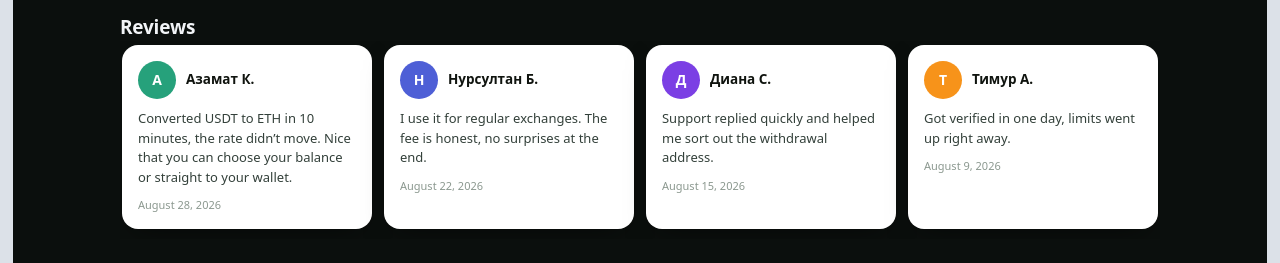
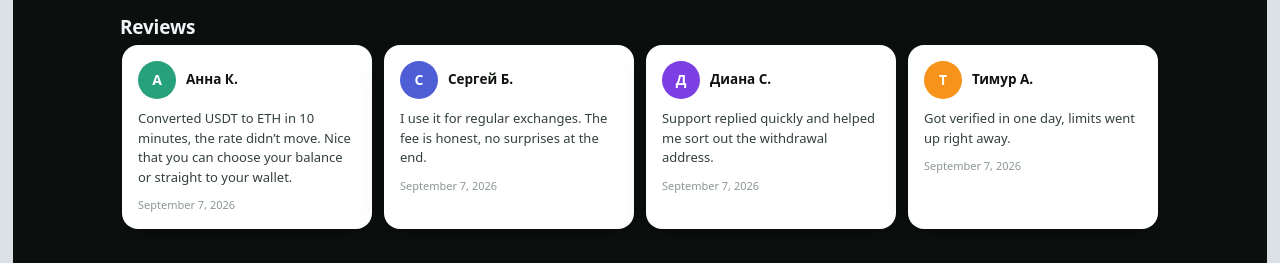
Before and after one commit to turek4578-alt/kursor13g, a Next.js app: page / in a window 1280 px wide. Shown: the part 428-691 px from the top of the page. Built offline with nearby package versions, Linux system fonts and the light colour scheme; no server answers; the database is empty.

Commit message:
Update review names and dates in page.tsx

```diff
--- a/app/page.tsx
+++ b/app/page.tsx
@@ -9,32 +9,32 @@ import { LanguageProvider, LanguageToggle, useLang } from '@/lib/i18n';
 
 const REVIEWS = [
   {
-    name: 'Азамат К.',
+    name: 'Анна К.',
     color: '#26A17B',
     ru: 'Перевёл USDT в ETH за 10 минут, курс не поплыл. Удобно, что можно на баланс, а можно сразу на кошелёк.',
     en: 'Converted USDT to ETH in 10 minutes, the rate didn\u2019t move. Nice that you can choose your balance or straight to your wallet.',
-    dateRu: '28 августа 2026', dateEn: 'August 28, 2026',
+    dateRu: '7 Сентября 2026', dateEn: 'September 7, 2026',
   },
   {
-    name: 'Нурсултан Б.',
+    name: 'Сергей Б.',
     color: '#4E5FD6',
     ru: 'Пользуюсь для регулярного обмена. Комиссия честная, без сюрпризов в конце.',
     en: 'I use it for regular exchanges. The fee is honest, no surprises at the end.',
-    dateRu: '22 августа 2026', dateEn: 'August 22, 2026',
+    dateRu: '7 Сентября 2026', dateEn: 'September 7, 2026',
   },
   {
     name: 'Диана С.',
     color: '#7B3FE4',
     ru: 'Служба поддержки ответила быстро, помогли разобраться с адресом для вывода.',
     en: 'Support replied quickly and helped me sort out the withdrawal address.',
-    dateRu: '15 августа 2026', dateEn: 'August 15, 2026',
+    dateRu: '7 Сентября 2026', dateEn: 'September 7, 2026',
   },
   {
     name: 'Тимур А.',
     color: '#F7931A',
     ru: 'Прошёл верификацию за один день, лимиты выросли сразу.',
     en: 'Got verified in one day, limits went up right away.',
-    dateRu: '9 августа 2026', dateEn: 'August 9, 2026',
+    dateRu: '6 Сентября 2026', dateEn: 'September 7, 2026',
   },
 ];
 
```
